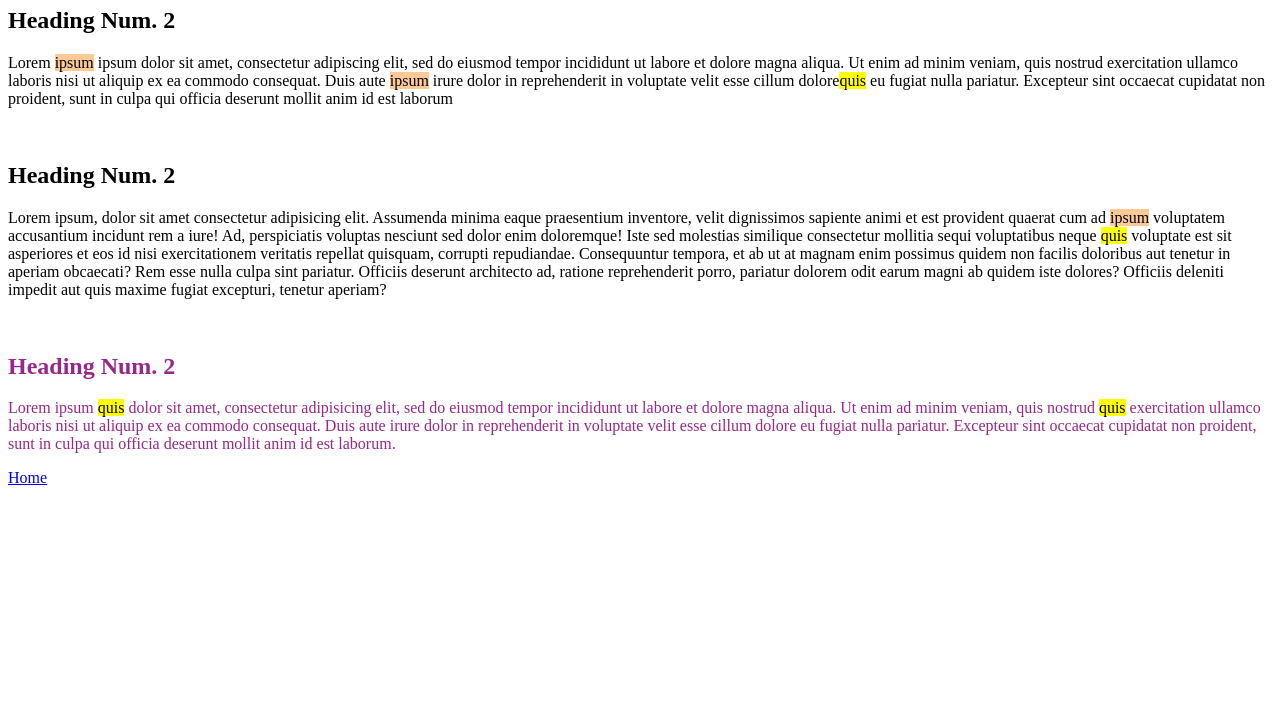
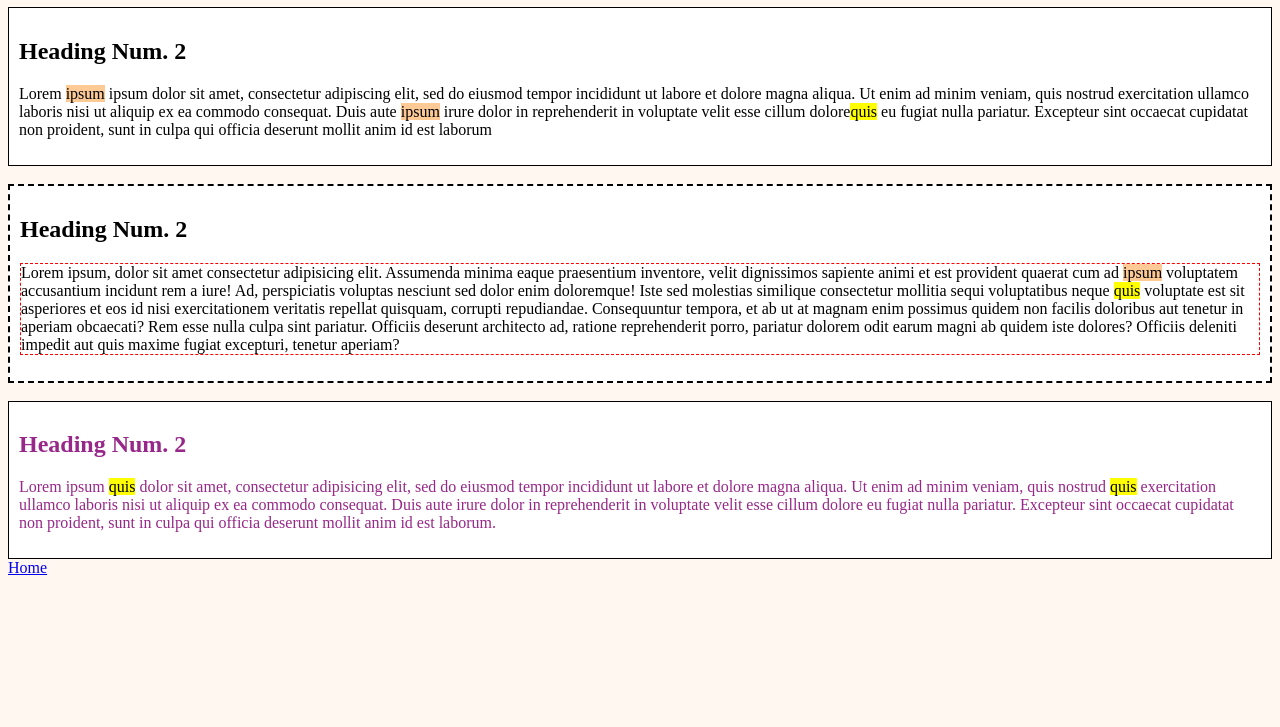
Before and after one commit to A7MD111h/HTML_CSS_TASK, a plain HTML site: page task_19_6/task1.html in a window 1280 px wide. Shown: the part 73-800 px from the top of the page. Drawn offline with Linux system fonts and the light colour scheme; the site is published under a folder, as on GitHub Pages, so addresses that start at the root find nothing.

Commit message:
fixe css 2

```diff
--- a/task_19_6/task1.html
+++ b/task_19_6/task1.html
@@ -4,7 +4,7 @@
     <meta charset="UTF-8">
     <meta name="viewport" content="width=device-width, initial-scale=1.0">
     <title>Document</title>
-    <link rel="stylesheet" href="/task_19_6/style19_6.css">
+    <link rel="stylesheet" href="style19_6.css">
 </head>
 <body class="all">
     <h1>CSS Articles</h1>
```
